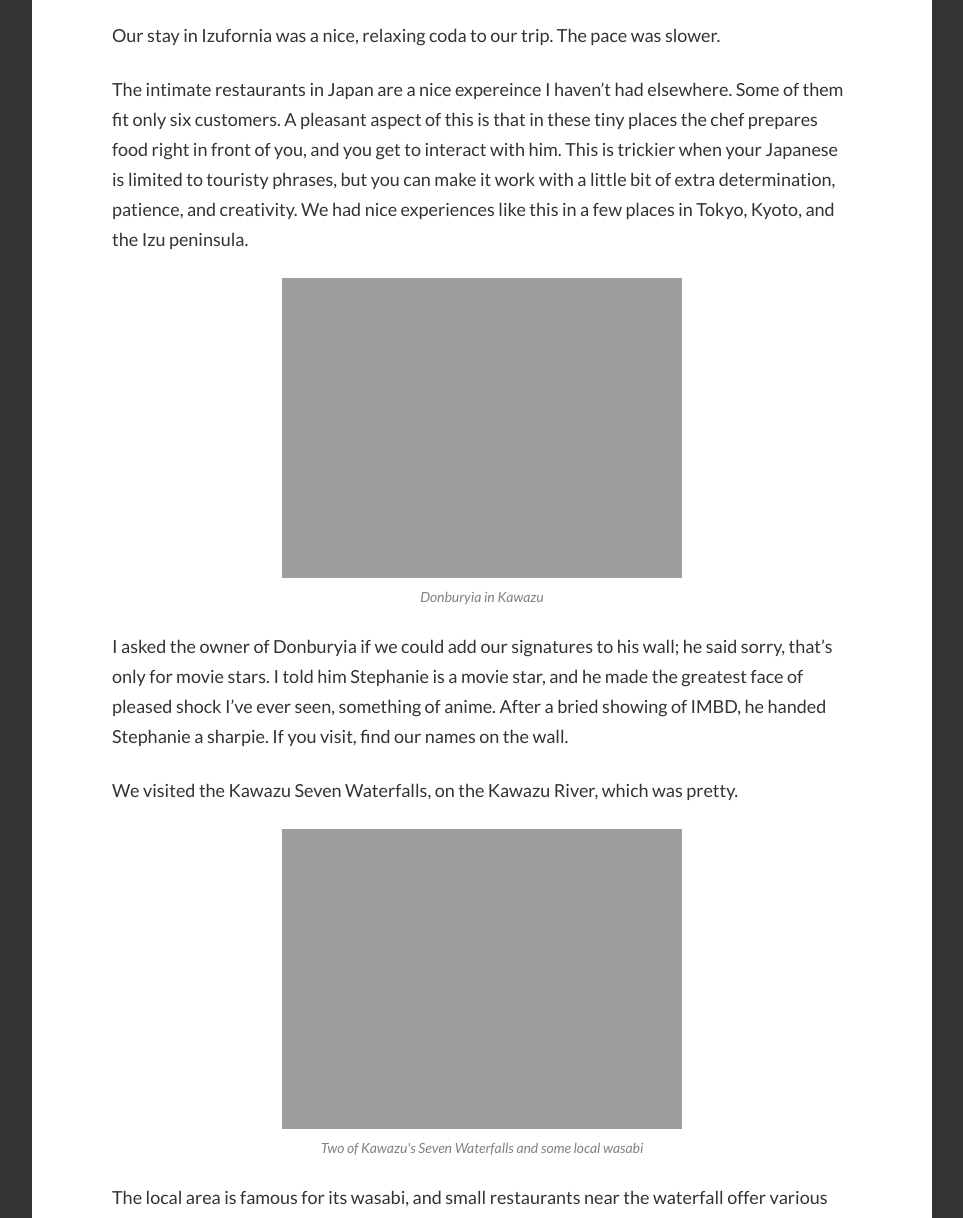
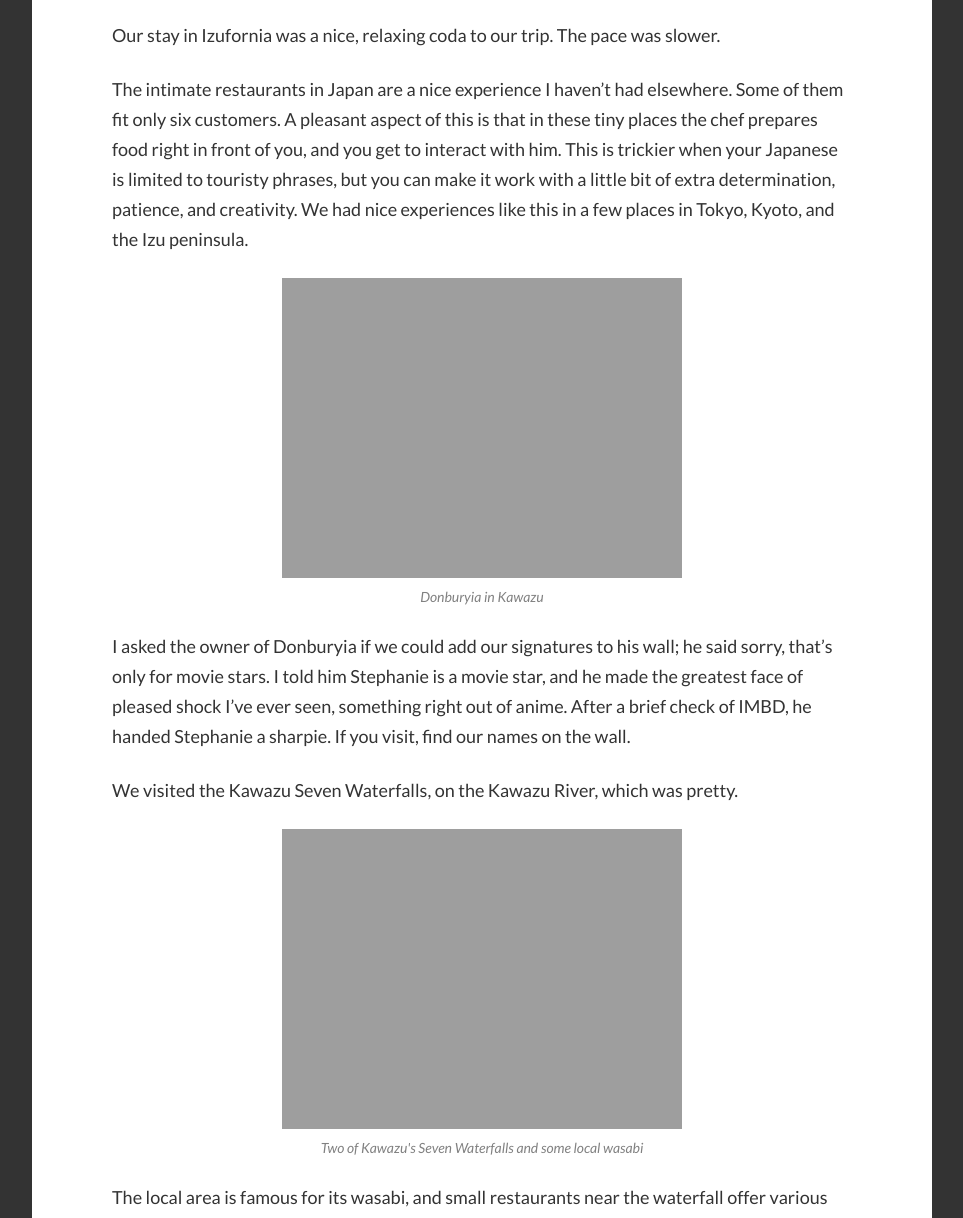
Before and after one commit to krystofl/krystofl.github.io, a Jekyll site: the page built from _posts/2024-08-04-japan.md, in a window 1280 px wide and 1400 px high, scrolled down 8606 px, cut to the strip 182-1400 px from the top of the window. Shown: the whole strip, without its empty margins (8-971 px from the left). Built offline with Jekyll 4.4.1, drawn with Linux system fonts in a browser that asks for light colours; some web fonts are replaced; comment, search, counter and statistics services are not loaded.

Commit message:
Japan post typos

```diff
--- a/_posts/2024-08-04-japan.md
+++ b/_posts/2024-08-04-japan.md
@@ -134,14 +134,14 @@ People wear Hawaiian shirts, and Hawaiian music plays in hotels and stores. But
 
 Our stay in Izufornia was a nice, relaxing coda to our trip. The pace was slower.
 
-The intimate restaurants in Japan are a nice expereince I haven't had elsewhere. Some of them fit only six customers. A pleasant aspect of this is that in these tiny places the chef prepares food right in front of you, and you get to interact with him. This is trickier when your Japanese is limited to touristy phrases, but you can make it work with a little bit of extra determination, patience, and creativity. We had nice experiences like this in a few places in Tokyo, Kyoto, and the Izu peninsula.
+The intimate restaurants in Japan are a nice experience I haven't had elsewhere. Some of them fit only six customers. A pleasant aspect of this is that in these tiny places the chef prepares food right in front of you, and you get to interact with him. This is trickier when your Japanese is limited to touristy phrases, but you can make it work with a little bit of extra determination, patience, and creativity. We had nice experiences like this in a few places in Tokyo, Kyoto, and the Izu peninsula.
 
 {% include post_image_full_lightbox.html
    filename="20240627-193545-japan-PXL_20240627_103545709-COLLAGE.jpg"
    title="Donburyia in Kawazu"
    caption="Donburyia in Kawazu" %}
 
-I asked the owner of Donburyia if we could add our signatures to his wall; he said sorry, that's only for movie stars. I told him Stephanie is a movie star, and he made the greatest face of pleased shock I've ever seen, something of anime. After a bried showing of IMBD, he handed Stephanie a sharpie. If you visit, find our names on the wall.
+I asked the owner of Donburyia if we could add our signatures to his wall; he said sorry, that's only for movie stars. I told him Stephanie is a movie star, and he made the greatest face of pleased shock I've ever seen, something right out of anime. After a brief check of IMBD, he handed Stephanie a sharpie. If you visit, find our names on the wall.
 
 We visited the Kawazu Seven Waterfalls, on the Kawazu River, which was pretty.
 
```
